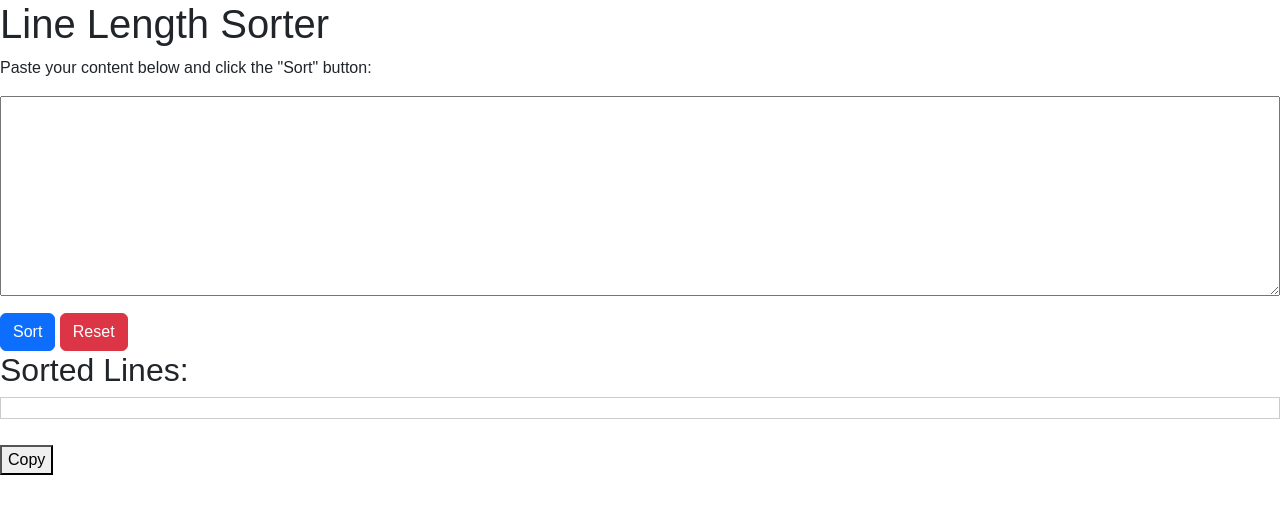
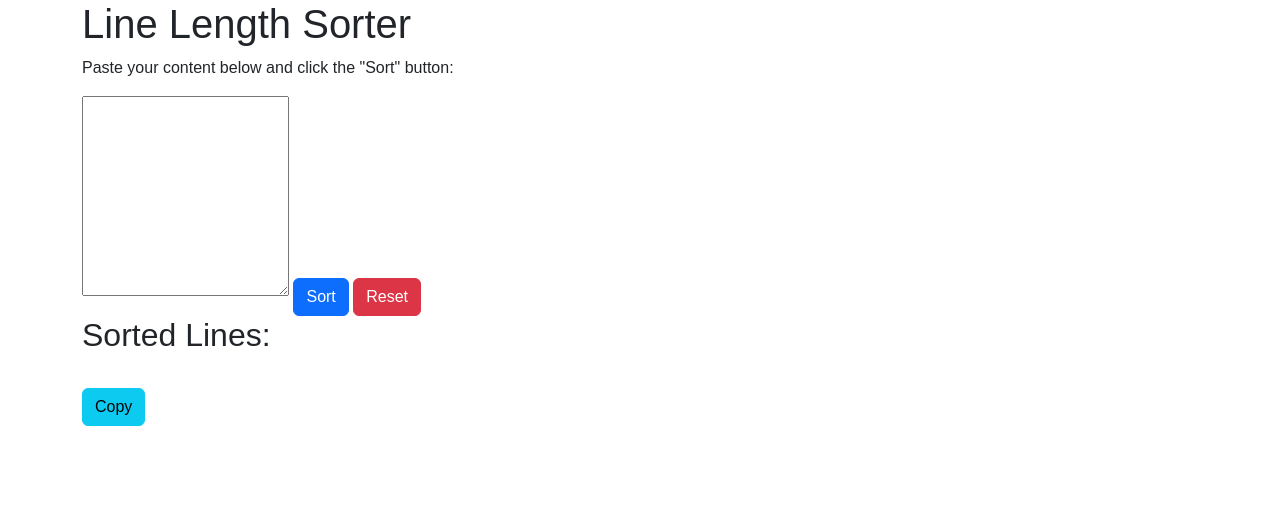
Before and after one commit to shahsawoodshinwari/line-sorter, a plain HTML site: page index.html in a window 1280 px wide. Drawn offline with nearby package versions, Linux system fonts and the light colour scheme.

Commit message:
fixed styling

```diff
--- a/index.html
+++ b/index.html
@@ -10,7 +10,6 @@
       font-family: Arial, sans-serif;
     }
     textarea {
-      width: 100%;
       height: 200px;
       resize: vertical;
     }
@@ -18,13 +17,11 @@
       margin-top: 10px;
     }
     #output {
-      border: 1px solid #ccc;
-      padding: 10px;
       white-space: pre;
     }
   </style>
 </head>
-<body>
+<body class="container">
   <h1>Line Length Sorter</h1>
   <p>Paste your content below and click the "Sort" button:</p>
   <textarea id="input"></textarea>
@@ -32,7 +29,7 @@
   <button class="btn btn-danger" id="resetButton">Reset</button>
   <h2>Sorted Lines:</h2>
   <pre id="output"></pre>
-  <button id="copyButton">Copy</button>
+  <button class="btn btn-info" id="copyButton">Copy</button>
 
   <script>
     const sortButton = document.getElementById('sortButton');
```
